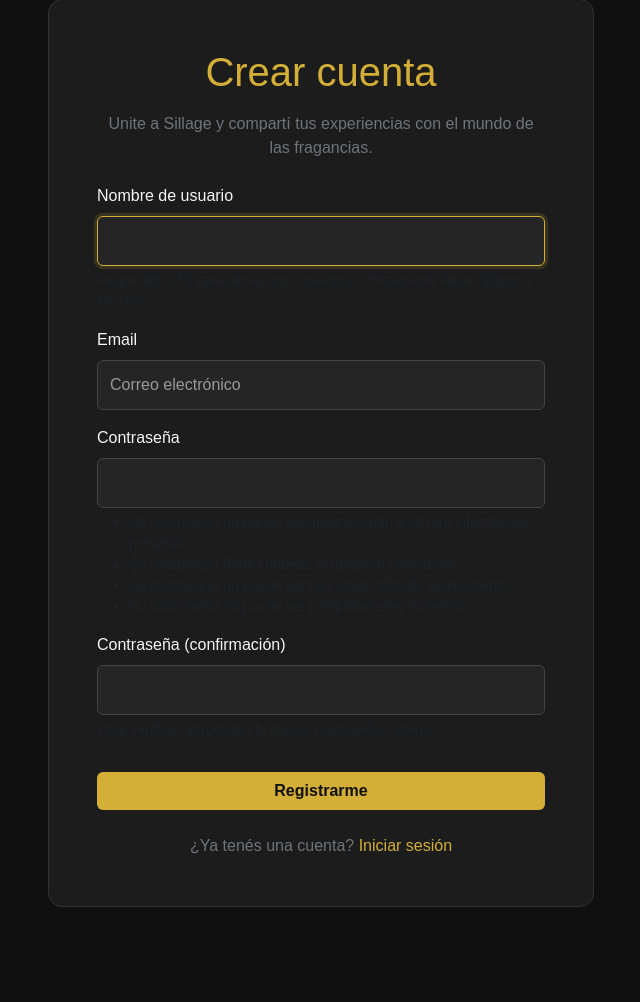
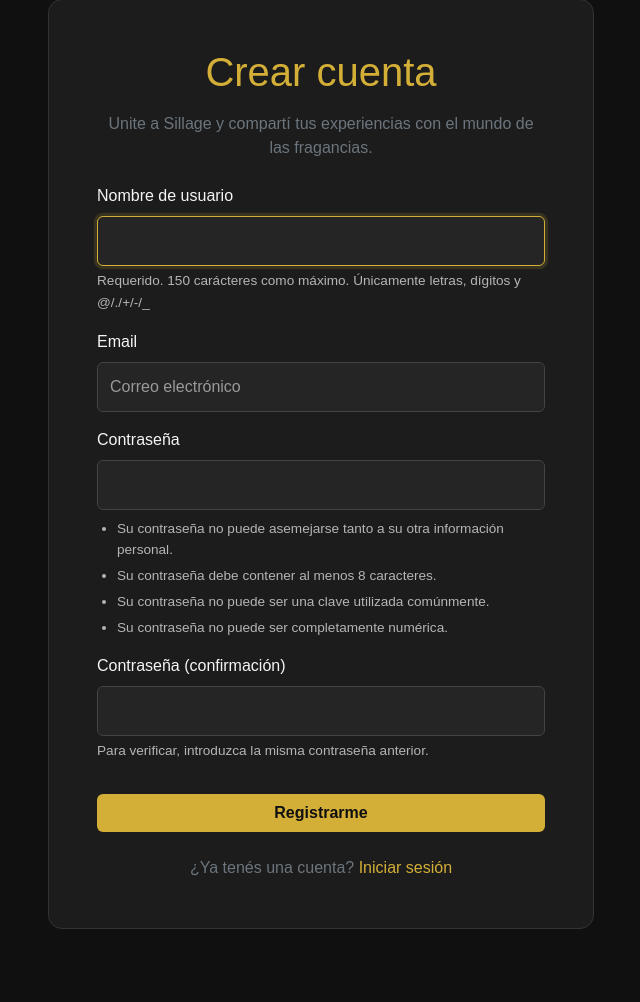
Before and after one commit to MrAguzzz/sillage-blog, a Django app: page /registro/ in a window 1280 px wide. Shown: the part 119-1121 px from the top of the page, without its empty margins (319-959 px from the left). Run offline with Django 5.2, Linux system fonts and the light colour scheme.

Commit message:
Mejorar legibilidad de textos de ayuda en formularios

```diff
--- a/posts/static/posts/css/styles.css
+++ b/posts/static/posts/css/styles.css
@@ -181,3 +181,24 @@ footer {
         height: 220px;
     }
 }
+
+/* Textos de ayuda en formularios */
+
+.form-text,
+.helptext {
+    color: #b5b5b5 !important;
+    font-size: 0.85rem;
+    line-height: 1.6;
+}
+
+.form-text ul,
+.helptext ul {
+    color: #b5b5b5;
+    padding-left: 20px;
+    margin-top: 8px;
+}
+
+.form-text li,
+.helptext li {
+    margin-bottom: 4px;
+}
```
